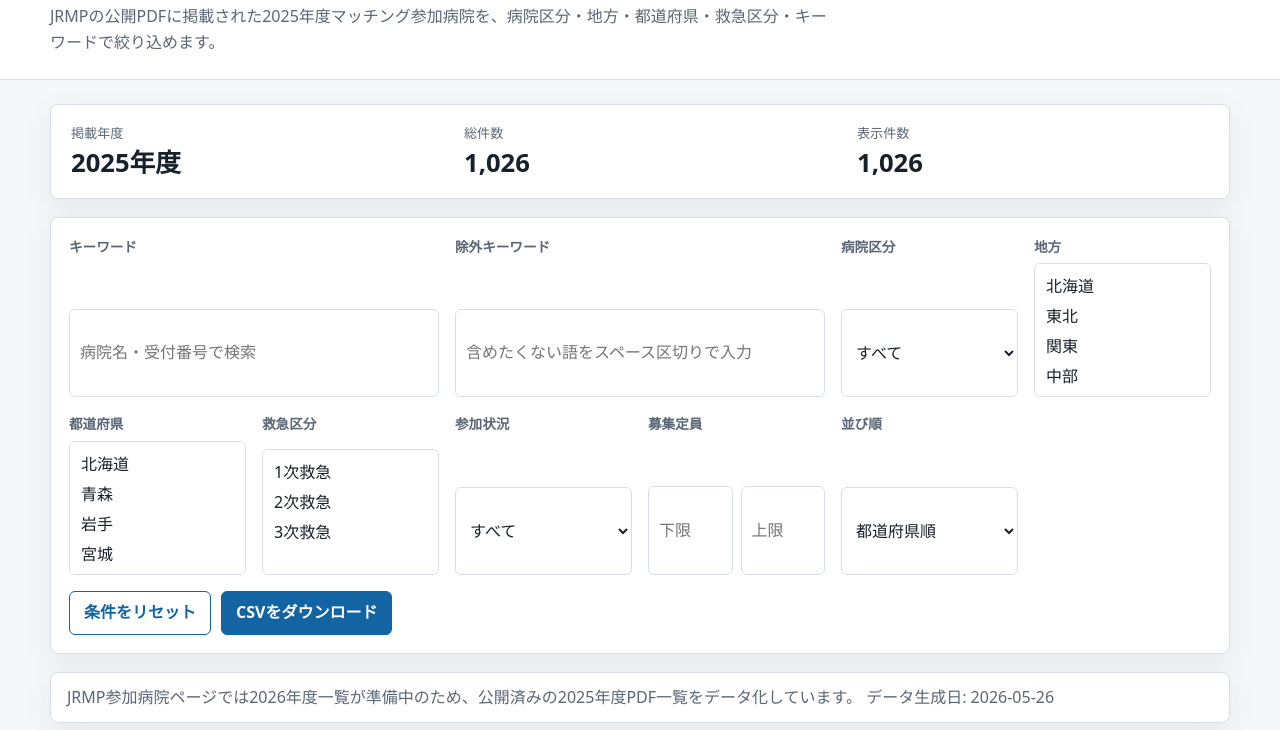
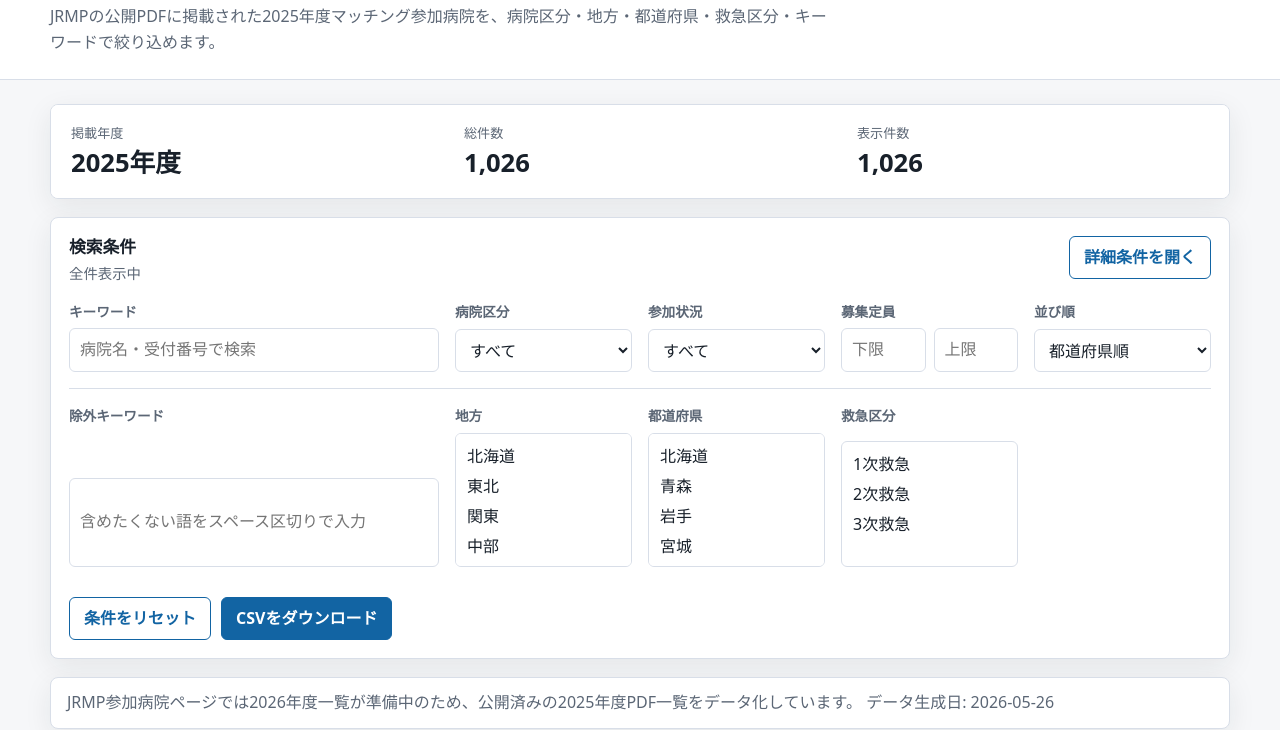
Before and after one commit to halcyon7766/ITHF, a plain HTML site: page index.html in a window 1280 px wide. Shown: the part 86-816 px from the top of the page. Drawn offline with Linux system fonts and the light colour scheme.

Commit message:
Improve filter panel usability

```diff
--- a/app.js
+++ b/app.js
@@ -20,6 +20,10 @@
   quotaMin: document.querySelector("#quotaMin"),
   quotaMax: document.querySelector("#quotaMax"),
   sortOrder: document.querySelector("#sortOrder"),
+  toggleAdvancedFilters: document.querySelector("#toggleAdvancedFilters"),
+  advancedFilters: document.querySelector("#advancedFilters"),
+  activeFilters: document.querySelector("#activeFilters"),
+  filterSummary: document.querySelector("#filterSummary"),
   resetFilters: document.querySelector("#resetFilters"),
   downloadCsv: document.querySelector("#downloadCsv"),
   noticeText: document.querySelector("#noticeText"),
@@ -122,6 +126,10 @@
   return [...select.selectedOptions].map((option) => option.value);
 }
 
+function selectedLabels(select) {
+  return [...select.selectedOptions].map((option) => option.textContent);
+}
+
 function normalize(value) {
   return String(value ?? "").toLowerCase().normalize("NFKC").trim();
 }
@@ -207,6 +215,51 @@
 
   state.filtered = sortHospitals(filtered, filters.sortOrder);
   renderResults();
+  renderFilterState(filters);
+}
+
+function addChip(fragment, label) {
+  const chip = document.createElement("span");
+  chip.className = "filter-chip";
+  chip.textContent = label;
+  fragment.append(chip);
+}
+
+function renderFilterState(filters) {
+  const fragment = document.createDocumentFragment();
+  const selectedRegions = selectedLabels(elements.regionFilter);
+  const selectedPrefectures = selectedLabels(elements.prefectureFilter);
+  const selectedEmergencyLevels = selectedLabels(elements.emergencyFilter);
+  let activeCount = 0;
+
+  const add = (condition, label) => {
+    if (!condition) return;
+    activeCount += 1;
+    addChip(fragment, label);
+  };
+
+  add(filters.keyword, `検索: ${elements.keyword.value.trim()}`);
+  add(filters.excludeKeywords.length, `除外: ${elements.excludeKeyword.value.trim()}`);
+  add(filters.type, `区分: ${filters.type}`);
+  add(filters.participation, `参加: ${elements.participationFilter.selectedOptions[0].textContent}`);
+  add(filters.quotaMin !== null || filters.quotaMax !== null, `定員: ${filters.quotaMin ?? 0}〜${filters.quotaMax ?? "上限なし"}名`);
+  add(selectedRegions.length, `地方: ${selectedRegions.join("、")}`);
+  add(selectedPrefectures.length, `都道府県: ${selectedPrefectures.join("、")}`);
+  add(selectedEmergencyLevels.length, `救急: ${selectedEmergencyLevels.join("、")}`);
+
+  elements.activeFilters.replaceChildren(fragment);
+  elements.activeFilters.hidden = activeCount === 0;
+  elements.filterSummary.textContent = activeCount
+    ? `${activeCount}条件で絞り込み中`
+    : "全件表示中";
+}
+
+function setAdvancedFiltersExpanded(expanded) {
+  elements.advancedFilters.hidden = !expanded;
+  elements.toggleAdvancedFilters.setAttribute("aria-expanded", String(expanded));
+  elements.toggleAdvancedFilters.textContent = expanded
+    ? "詳細条件を閉じる"
+    : "詳細条件を開く";
 }
 
 function createCell(text, className = "") {
@@ -392,6 +445,12 @@
     filterHospitals();
   });
 
+  elements.toggleAdvancedFilters.addEventListener("click", () => {
+    const expanded =
+      elements.toggleAdvancedFilters.getAttribute("aria-expanded") === "true";
+    setAdvancedFiltersExpanded(!expanded);
+  });
+
   elements.resetFilters.addEventListener("click", resetFilters);
   elements.downloadCsv.addEventListener("click", downloadCsv);
 }
--- a/index.html
+++ b/index.html
@@ -9,7 +9,7 @@
       content="JRMPの2025年度参加病院一覧をもとに、初期研修病院を条件で検索できます。"
     />
     <link rel="icon" href="data:," />
-    <link rel="stylesheet" href="styles.css?v=20260528-1" />
+    <link rel="stylesheet" href="styles.css?v=20260528-2" />
   </head>
   <body>
     <header class="site-header">
@@ -38,6 +38,23 @@
       </section>
 
       <section class="filters" aria-label="検索条件">
+        <div class="filter-header">
+          <div>
+            <h2>検索条件</h2>
+            <p id="filterSummary">全件表示中</p>
+          </div>
+          <button
+            id="toggleAdvancedFilters"
+            class="filter-toggle"
+            type="button"
+            aria-expanded="false"
+            aria-controls="advancedFilters"
+          >
+            詳細条件を開く
+          </button>
+        </div>
+
+        <div class="filter-groups">
           <label class="field field-wide">
             <span>キーワード</span>
             <input
@@ -48,41 +65,10 @@
             />
           </label>
 
-        <label class="field field-wide">
-          <span>除外キーワード</span>
-          <input
-            id="excludeKeyword"
-            type="search"
-            placeholder="含めたくない語をスペース区切りで入力"
-            autocomplete="off"
-          />
-        </label>
-
           <label class="field">
             <span>病院区分</span>
             <select id="typeFilter">
               <option value="">すべて</option>
-          </select>
-        </label>
-
-        <label class="field">
-          <span>地方</span>
-          <select id="regionFilter" multiple size="4">
-          </select>
-        </label>
-
-        <label class="field">
-          <span>都道府県</span>
-          <select id="prefectureFilter" multiple size="4">
-          </select>
-        </label>
-
-        <label class="field">
-          <span>救急区分</span>
-          <select id="emergencyFilter" multiple size="3">
-            <option value="1">1次救急</option>
-            <option value="2">2次救急</option>
-            <option value="3">3次救急</option>
             </select>
           </label>
 
@@ -123,6 +109,42 @@
               <option value="number">受付番号順</option>
             </select>
           </label>
+        </div>
+
+        <div id="advancedFilters" class="filter-groups advanced-filters" hidden>
+          <label class="field field-wide">
+            <span>除外キーワード</span>
+            <input
+              id="excludeKeyword"
+              type="search"
+              placeholder="含めたくない語をスペース区切りで入力"
+              autocomplete="off"
+            />
+          </label>
+
+          <label class="field">
+            <span>地方</span>
+            <select id="regionFilter" multiple size="4">
+            </select>
+          </label>
+
+          <label class="field">
+            <span>都道府県</span>
+            <select id="prefectureFilter" multiple size="4">
+            </select>
+          </label>
+
+          <label class="field">
+            <span>救急区分</span>
+            <select id="emergencyFilter" multiple size="3">
+              <option value="1">1次救急</option>
+              <option value="2">2次救急</option>
+              <option value="3">3次救急</option>
+            </select>
+          </label>
+        </div>
+
+        <div id="activeFilters" class="active-filters" aria-live="polite" hidden></div>
 
         <div class="actions">
           <button id="resetFilters" type="button">条件をリセット</button>
@@ -165,6 +187,6 @@
       </section>
     </main>
 
-    <script src="app.js?v=20260528-1"></script>
+    <script src="app.js?v=20260528-2"></script>
   </body>
 </html>
--- a/styles.css
+++ b/styles.css
@@ -101,11 +101,50 @@
 }
 
 .filters {
+  margin-top: 18px;
+  padding: 18px;
+}
+
+.filter-header {
+  display: flex;
+  align-items: flex-start;
+  justify-content: space-between;
+  gap: 16px;
+  margin-bottom: 16px;
+}
+
+.filter-header h2 {
+  margin: 0 0 4px;
+  font-size: 1.05rem;
+  line-height: 1.3;
+}
+
+.filter-header p {
+  margin: 0;
+  color: var(--muted);
+  font-size: 0.9rem;
+}
+
+.filter-toggle {
+  min-width: 142px;
+  background: #fff;
+  color: var(--accent);
+}
+
+.filter-toggle:hover {
+  background: #eef6fc;
+}
+
+.filter-groups {
   display: grid;
   grid-template-columns: repeat(6, minmax(0, 1fr));
   gap: 16px;
-  margin-top: 18px;
-  padding: 18px;
+}
+
+.advanced-filters {
+  margin-top: 16px;
+  padding-top: 16px;
+  border-top: 1px solid var(--border);
 }
 
 .field {
@@ -146,6 +185,26 @@
   gap: 8px;
 }
 
+.active-filters {
+  display: flex;
+  flex-wrap: wrap;
+  gap: 8px;
+  margin-top: 14px;
+}
+
+.filter-chip {
+  display: inline-flex;
+  align-items: center;
+  min-height: 30px;
+  border: 1px solid #bfd7ea;
+  border-radius: 999px;
+  padding: 4px 10px;
+  background: #f2f8fc;
+  color: #174b72;
+  font-size: 0.84rem;
+  font-weight: 700;
+}
+
 select[multiple] {
   min-height: 118px;
   padding: 6px;
@@ -163,10 +222,10 @@
 }
 
 .actions {
-  grid-column: span 2;
   display: flex;
   align-items: end;
   gap: 10px;
+  margin-top: 16px;
 }
 
 button {
@@ -315,6 +374,15 @@
   }
 
   .filters {
+    padding: 16px;
+  }
+
+  .filter-header {
+    align-items: stretch;
+    flex-direction: column;
+  }
+
+  .filter-groups {
     grid-template-columns: repeat(2, minmax(0, 1fr));
   }
 
@@ -331,6 +399,10 @@
   }
 
   .filters {
+    padding: 14px;
+  }
+
+  .filter-groups {
     grid-template-columns: 1fr;
   }
 
```
Lines whose indentation alone changed are shown as unchanged.
